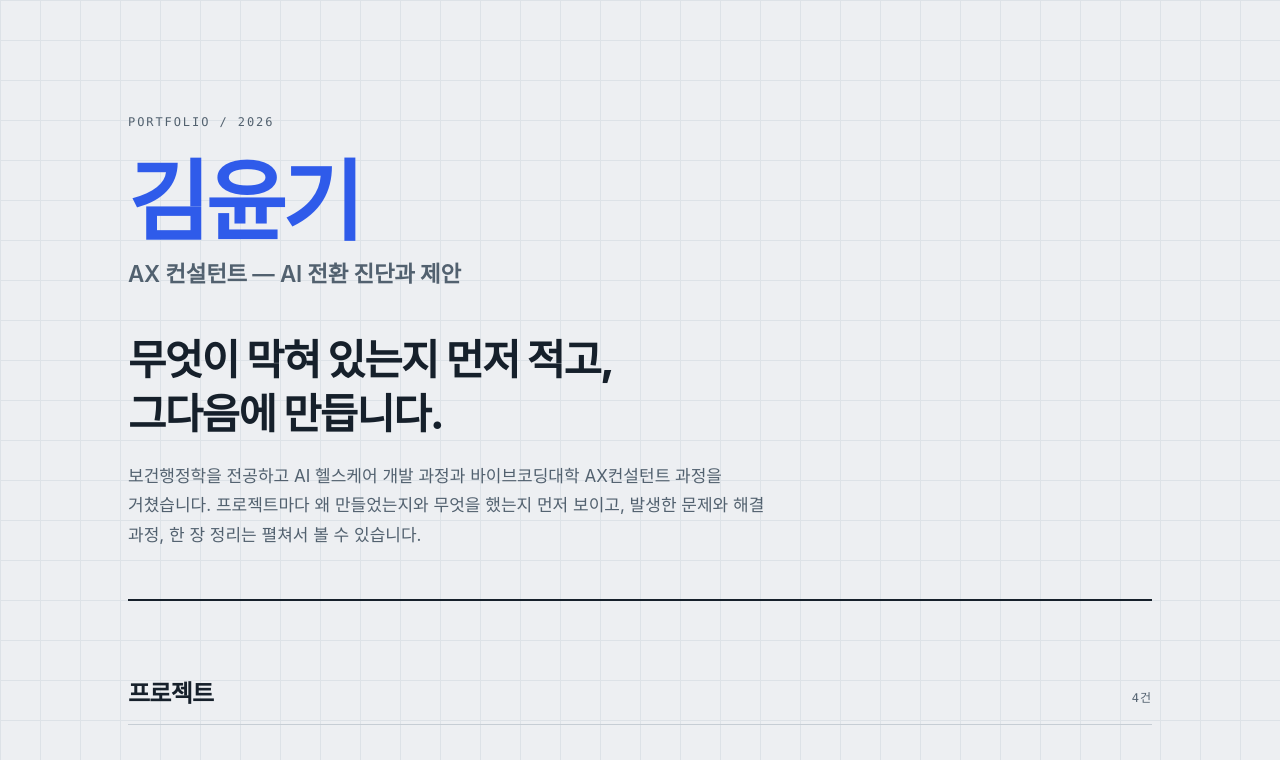
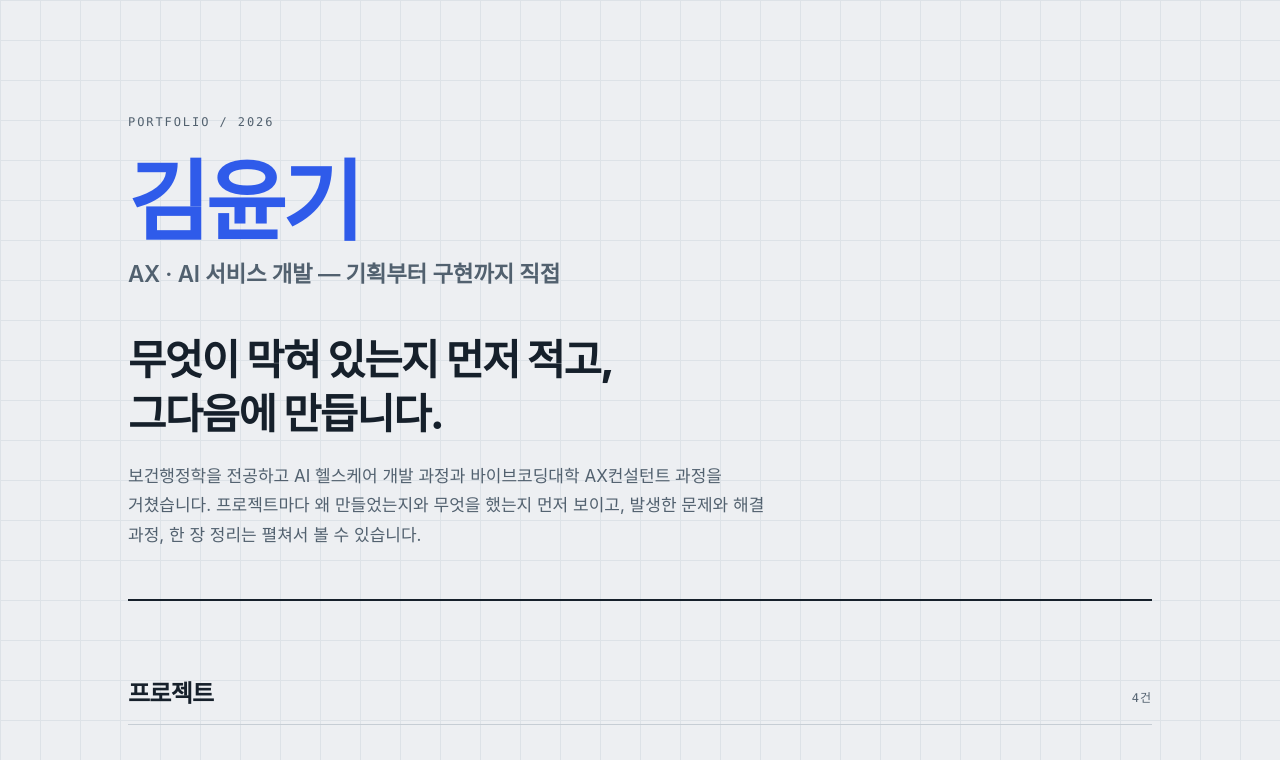
Before and after one commit to rladbsrl298/portfolio, a plain HTML site: page index.html in a window 1280 px wide. Shown: the top 760 px of the page. Drawn offline with Linux system fonts and the light colour scheme; a web font is replaced by a local one.

Commit message:
사이트 첫 줄을 AX · AI 서비스 개발로 변경
Co-Authored-By: Claude Opus 5.5 <noreply@anthropic.com>

```diff
--- a/index.html
+++ b/index.html
@@ -542,7 +542,7 @@
   <header class="masthead">
     <p class="eyebrow">Portfolio / 2026</p>
     <h1><span class="given">김윤기</span></h1>
-    <p class="role">AX 컨설턴트 — AI 전환 진단과 제안</p>
+    <p class="role">AX · AI 서비스 개발 — 기획부터 구현까지 직접</p>
     <p class="declare">무엇이 막혀 있는지 먼저 적고,<br>그다음에 만듭니다.</p>
     <p class="pitch">
       보건행정학을 전공하고 AI 헬스케어 개발 과정과 바이브코딩대학 AX컨설턴트 과정을 거쳤습니다.
```
